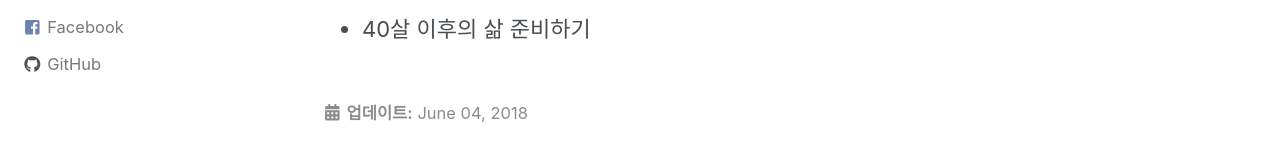
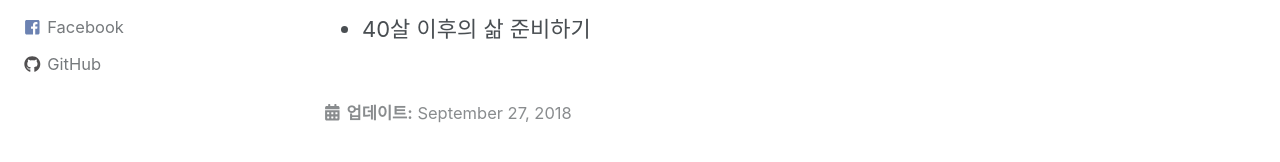
Before and after one commit to yjucho1/yjucho1.github.io, a Jekyll site: the page built from _pages/about.md, in a window 1280 px wide and 900 px high. Shown: the part 249-411 px from the top of the window. Built offline with Jekyll 4.4.1, drawn with Linux system fonts in a browser that asks for light colours; nearby versions of some CDN libraries.

Commit message:
edit last modified at

```diff
--- a/_pages/about.md
+++ b/_pages/about.md
@@ -1,7 +1,7 @@
 ---
 permalink: /about/
 title: "About"
-last_modified_at: 2018-06-04T12:04:24-04:00
+last_modified_at: 2018-09-27
 ---
 
 * 40살까지는 공부하면서.. 분석하면서.. 개발하면서.. 월급받으면서..
```
